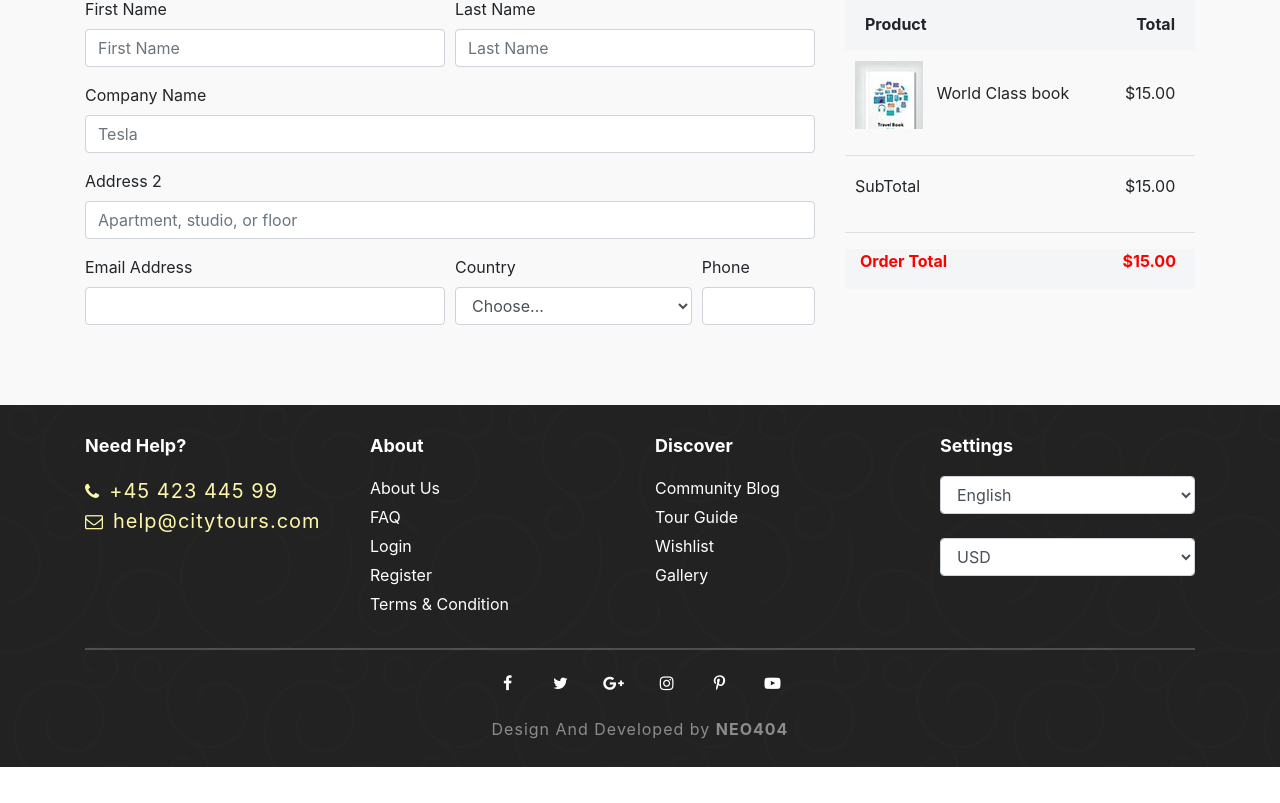
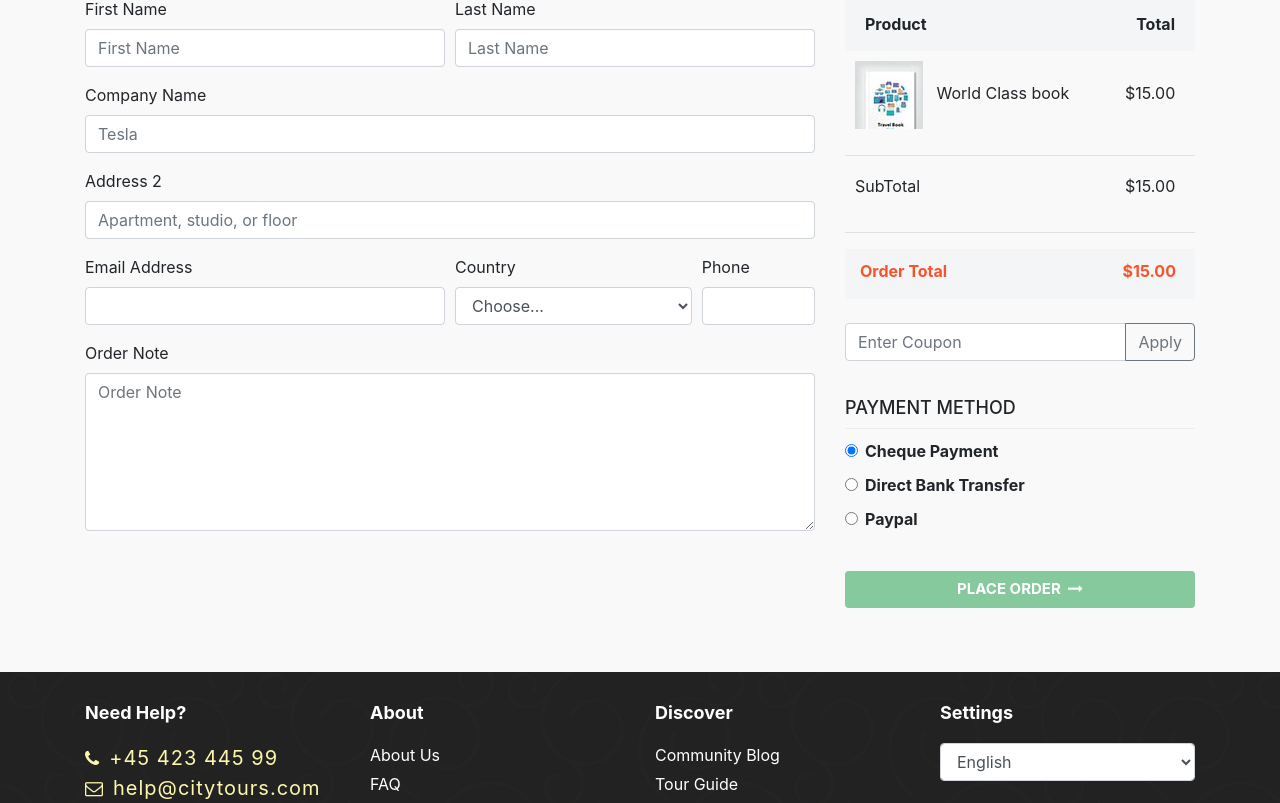
Before and after one commit to Aakashpaliwal/books-ecom, a React (Create React App) app: page /Checkout in a window 1280 px wide. Shown: the part 588-1391 px from the top of the page. Before the commit the page ends 1355 px from the top, so only its background shows below. Built offline with nearby package versions, Linux system fonts and the light colour scheme.

Commit message:
finish checkout page

```diff
--- a/src/Components/Checkout/Checkout.css
+++ b/src/Components/Checkout/Checkout.css
@@ -42,12 +42,12 @@
     margin-bottom: 0!important;
 }
 .checkout-order {
-    padding: 0px;
+    padding-top: 10px;
     background: #f4f5f6;
     margin: 0!important;
 }
 .checkout-order p {
-    color: red;
+    color: #f7542b;
     font-weight: bold;
 }
 .checkout-price hr {
@@ -56,6 +56,25 @@
 .checkout-thumb p {
     padding-top: 20px;
 }
+.payment-here {
+    margin-top: 20px;
+}
+.pay-data h3 {
+    font-size: 18px;
+    text-transform: uppercase;
+    border-bottom: solid 1px #ededed;
+    padding-bottom: 10px;
+}
+.pay-data .form-check {
+    margin: 10px 0;
+}
+.custom-place-btn {
+    background: #85c99d;
+   margin-top: 30px;
+   border: #85c99d;
+   font-weight: bold;
+   font-size: 15px;
+}
 /* .checkout-thumb {
     border-bottom: 1px solid #ededed;
 } */
--- a/src/Components/Checkout/Checkout.js
+++ b/src/Components/Checkout/Checkout.js
@@ -75,6 +75,10 @@ class Checkout extends Component {
       <label for="inputZip">Phone</label>
       <input type="text" class="form-control" id="inputZip" />
     </div>
+    <div className="form-group col-md-12">
+    <label for="inputZip">Order Note</label>
+    <textarea className="form-control" rows="6" placeholder="Order Note"></textarea>
+    </div>
   </div>
 </form>
             </div>
@@ -130,7 +134,40 @@ class Checkout extends Component {
 
                         <div className="row">
                             <div className="col-lg-12 col-md-12 col-sm-12 col-xs-12">
+                            <div class="input-group mb-3">
+  <input type="text" class="form-control" placeholder="Enter Coupon" aria-label="" aria-describedby="basic-addon2" />
+  <div class="input-group-append">
+    <button class="btn btn-outline-secondary" type="button">Apply</button>
+  </div>
+</div>
+                            </div>
+                        </div>
 
+                        <div className="payment-here row">
+                            <div className="col-lg-12 col-md-12 col-sm-12 col-xs-12">
+                                <div className="pay-data">
+                                    <h3>Payment Method</h3>
+                                    <div class="form-check">
+  <label class="form-check-label">
+    <input class="form-check-input" type="radio" name="exampleRadios" id="exampleRadios1" value="option1" checked />
+   <strong>Cheque Payment</strong>
+  </label>
+</div>
+<div class="form-check">
+  <label class="form-check-label">
+    <input class="form-check-input" type="radio" name="exampleRadios" id="exampleRadios2" value="option2" />
+    <strong>Direct Bank Transfer</strong>
+  </label>
+</div>
+<div class="form-check">
+  <label class="form-check-label">
+    <input class="form-check-input" type="radio" name="exampleRadios" id="exampleRadios2" value="option2" />
+    <strong>Paypal</strong>
+  </label>
+</div>
+
+<button type="button" className="btn btn-success form-control custom-place-btn">PLACE ORDER&nbsp;&nbsp;<i class="fa fa-long-arrow-right" aria-hidden="true"></i></button>
+                                </div>
                             </div>
                         </div>
 
```
